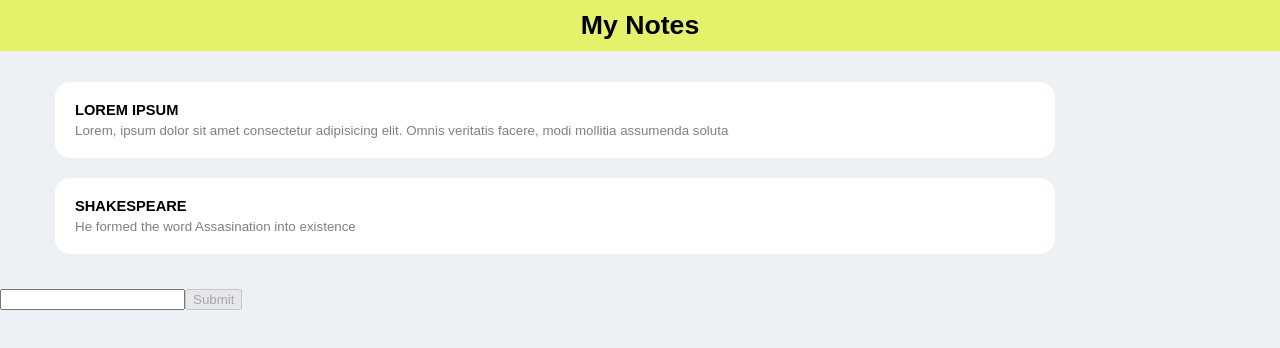
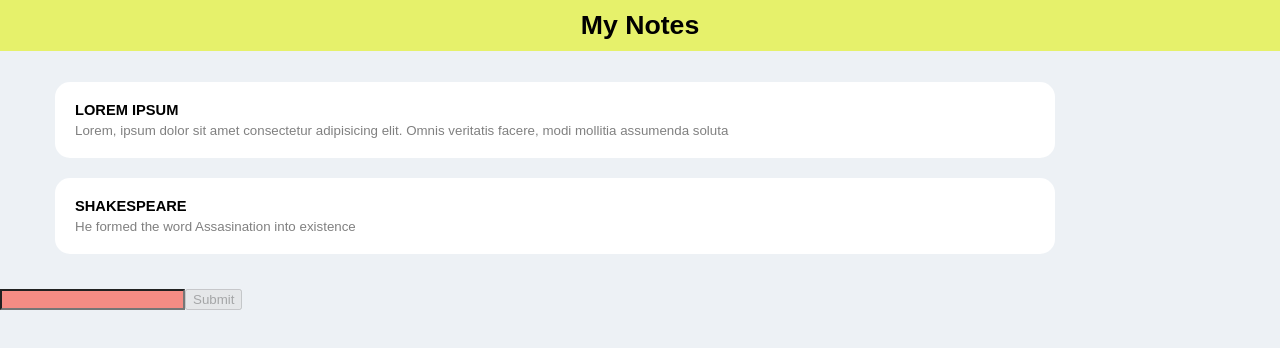
Before and after one commit to chibuzor9/notes-app, an Angular app: page / in a window 1280 px wide. Shown: the top 348 px of the page. Built offline with nearby package versions, Linux system fonts and the light colour scheme.

Commit message:
modified:   src/styles.css

```diff
--- a/src/styles.css
+++ b/src/styles.css
@@ -26,3 +26,9 @@ body {
   color: gray;
   font-size: 10pt;
 }
+input.ng-valid {
+  background-color: #79ba6a;
+}
+input.ng-invalid {
+  background-color: #f58c84;
+}
```
